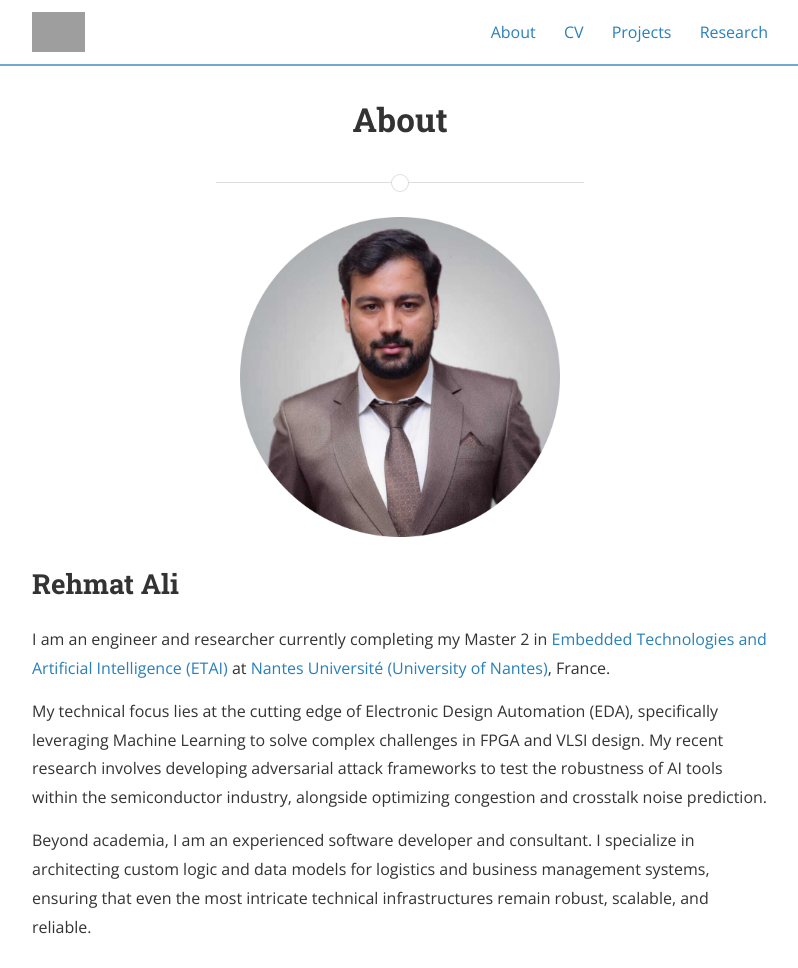
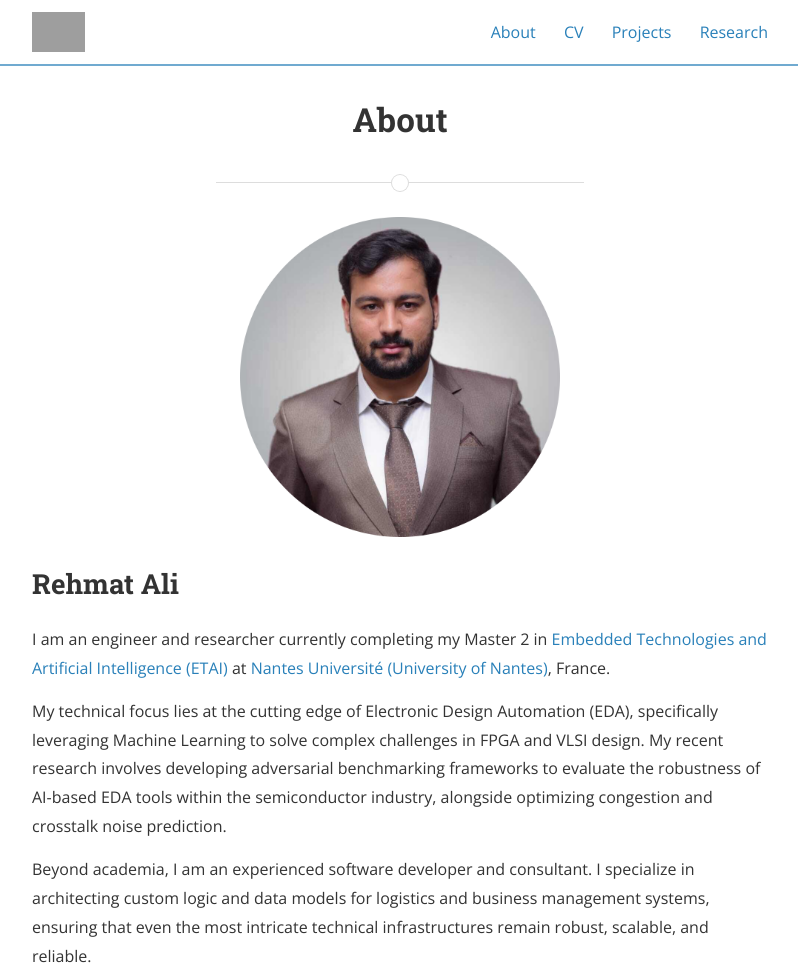
Before and after one commit to Rehmatali-cv/Rehmatali-cv.github.io, a Jekyll site: the page built from about.md, in a window 1280 px wide and 1101 px high, cut to the strip 0-968 px from the top of the window. Shown: the whole strip, without its empty margins (240-1038 px from the left). Built offline with Jekyll 4.4.1, drawn with Linux system fonts in a browser that asks for light colours; nearby versions of some CDN libraries; grey boxes are pictures that could not be loaded.

Commit message:
Update about.md

```diff
--- a/about.md
+++ b/about.md
@@ -11,6 +11,6 @@ main_nav: true
 
 I am an engineer and researcher currently completing my Master 2 in [Embedded Technologies and Artificial Intelligence (ETAI)](https://polytech.univ-nantes.fr/fr/les-formations/masters-internationaux/embedded-technologies-and-artificial-intelligence-masters-degreee-etai) at [Nantes Université (University of Nantes)](https://www.univ-nantes.fr/), France.
 
-My technical focus lies at the cutting edge of Electronic Design Automation (EDA), specifically leveraging Machine Learning to solve complex challenges in FPGA and VLSI design. My recent research involves developing adversarial attack frameworks to test the robustness of AI tools within the semiconductor industry, alongside optimizing congestion and crosstalk noise prediction.
+My technical focus lies at the cutting edge of Electronic Design Automation (EDA), specifically leveraging Machine Learning to solve complex challenges in FPGA and VLSI design. My recent research involves developing adversarial benchmarking frameworks to evaluate the robustness of AI-based EDA tools within the semiconductor industry, alongside optimizing congestion and crosstalk noise prediction.
 
 Beyond academia, I am an experienced software developer and consultant. I specialize in architecting custom logic and data models for logistics and business management systems, ensuring that even the most intricate technical infrastructures remain robust, scalable, and reliable.
```
